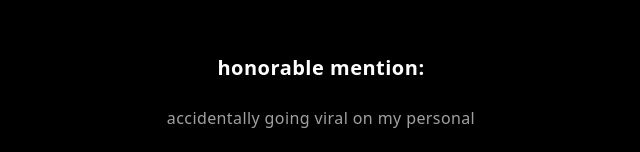
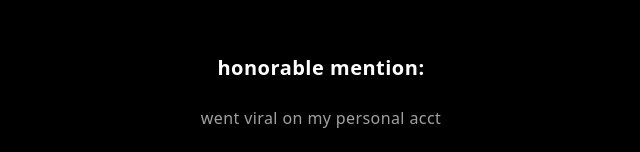
Before and after one commit to paigelm1/portfolio, a Next.js app: page /socials in a window 1280 px wide. Shown: the part 2221-2373 px from the top of the page, without its empty margins (319-959 px from the left). Built offline with nearby package versions, Linux system fonts and the light colour scheme; a web font is replaced by a local one.

Commit message:
Update socials page wording

```diff
--- a/src/app/socials/page.tsx
+++ b/src/app/socials/page.tsx
@@ -64,7 +64,7 @@ export default function SocialsPage() {
       {/* honorable mention */}
       <section className="py-14 flex flex-col items-center gap-6 px-10">
         <h2 className="text-xl font-bold tracking-wide">honorable mention:</h2>
-        <p className="text-neutral-400 tracking-wide">accidentally going viral on my personal</p>
+        <p className="text-neutral-400 tracking-wide">went viral on my personal acct</p>
         <a
           href="https://www.instagram.com/reel/DSWU42BDkbX/"
           target="_blank"
```
